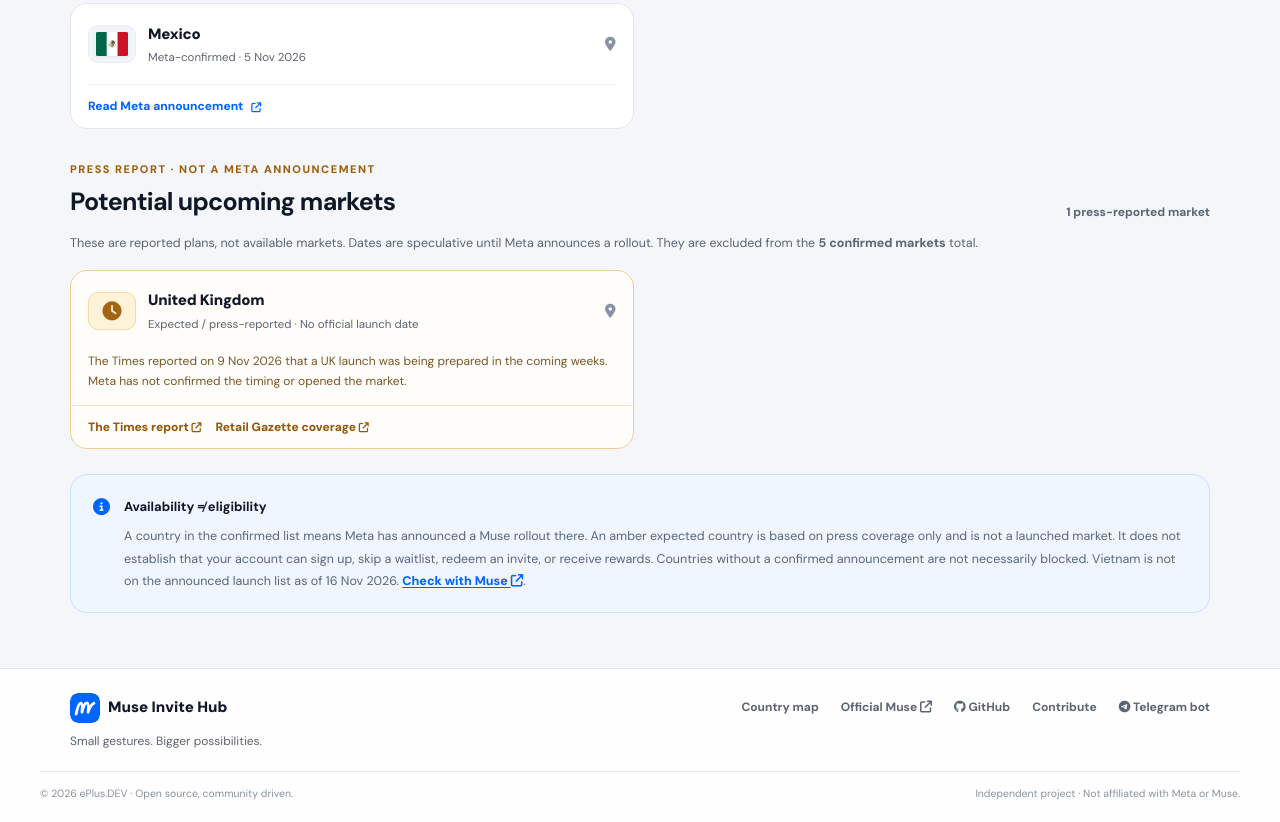
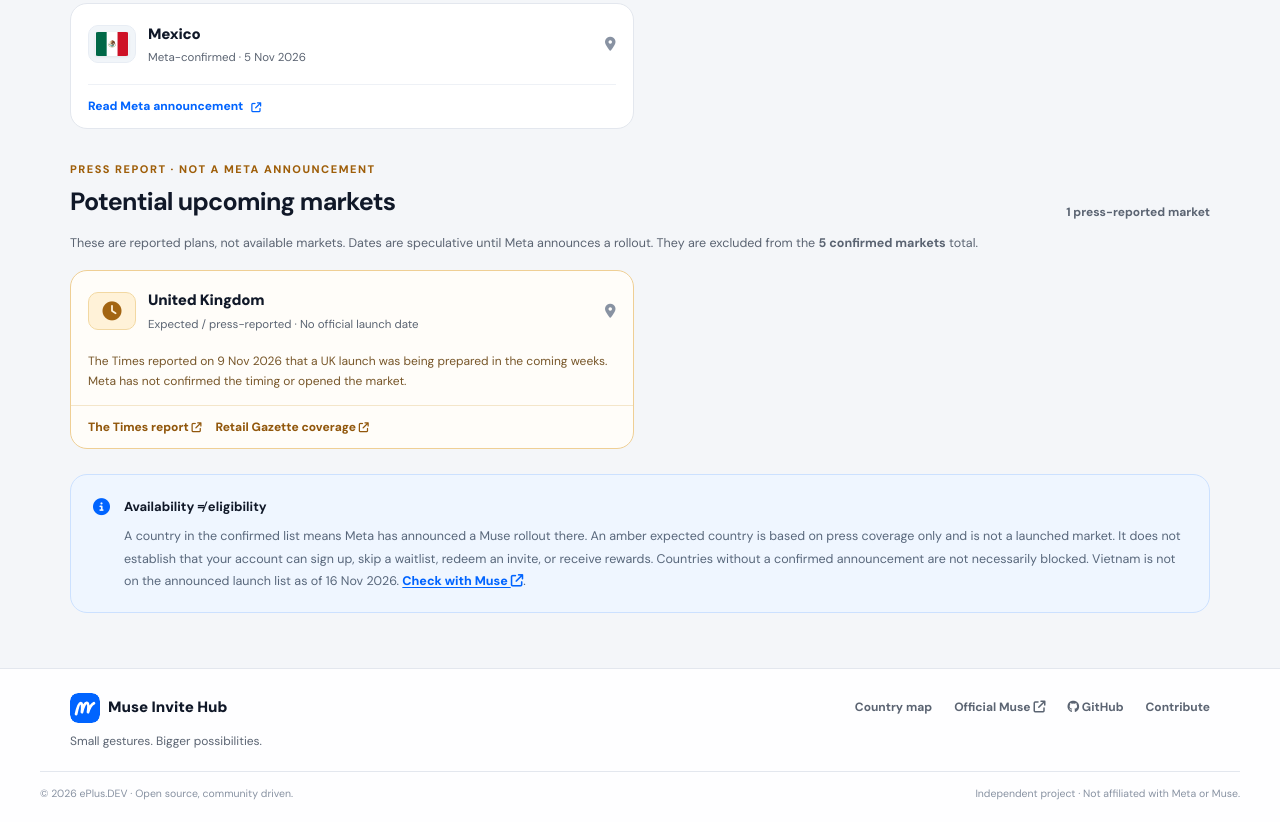
Before and after one commit to ePlus-DEV/muse-invite-hub, a plain HTML site: page countries/index.html in a window 1280 px wide. Shown: the part 1473-2295 px from the top of the page. Drawn offline with Linux system fonts and the light colour scheme.

Commit message:
docs(ui): simplify contribution entry and explain one-click dialog/QR

```diff
--- a/countries/index.html
+++ b/countries/index.html
@@ -189,7 +189,6 @@
           <a href="https://muse.ai/" target="_blank" rel="noopener noreferrer">Official Muse <i class="fa-solid fa-arrow-up-right-from-square" aria-hidden="true"></i></a>
           <a href="https://github.com/ePlus-DEV/muse-invite-hub" target="_blank" rel="noopener noreferrer"><i class="fa-brands fa-github" aria-hidden="true"></i> GitHub</a>
           <a href="https://github.com/ePlus-DEV/muse-invite-hub/issues/new?template=share-code.yml" data-contribute-trigger>Contribute</a>
-          <a href="https://github.com/ePlus-DEV/muse-invite-hub/issues/new?template=share-code.yml" data-contribute-trigger><i class="fa-brands fa-telegram" aria-hidden="true"></i> Telegram bot</a>
         </nav>
       </div>
       <p class="footer-tagline">Small gestures. Bigger possibilities.</p>
```
